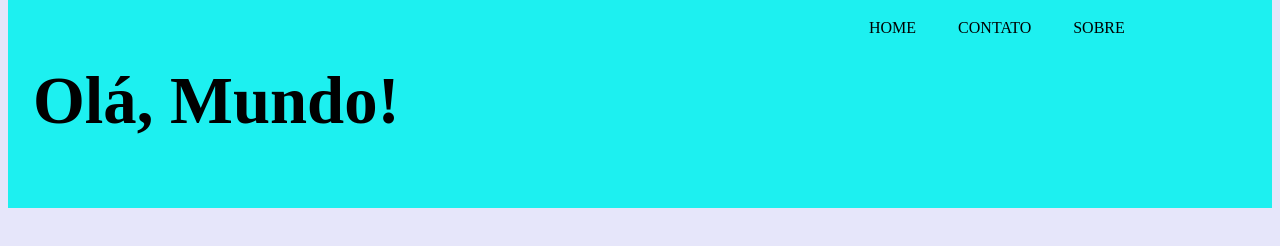
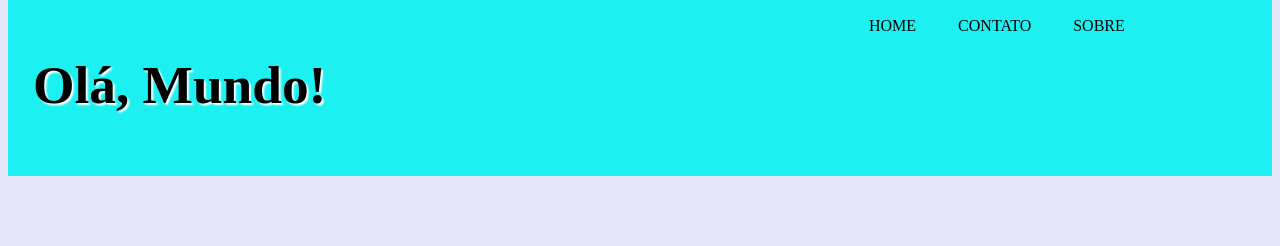
Before and after one commit to Helison07/Menu-em-HTML, a plain HTML site: page index.html in a window 1280 px wide. Drawn offline with Linux system fonts and the light colour scheme.

Commit message:
Update estilo.css

```diff
--- a/estilo.css
+++ b/estilo.css
@@ -7,13 +7,18 @@ body {
     margin-top: -15px;
     background-color: rgb(29, 240, 240);
     padding: 25px;
-    font-size: 25pt;
+}
+
+.cabecalho h1 {
+    font-size: 40pt;
+    text-decoration: none;
+    text-shadow: 2px 2px 2px white;
 }
 
 nav#menu ul {
     display: flex;
     color: black;
-    margin-top: -190px;
+    margin-top: -160px;
     text-transform: uppercase;
     list-style: none;
 }
```
